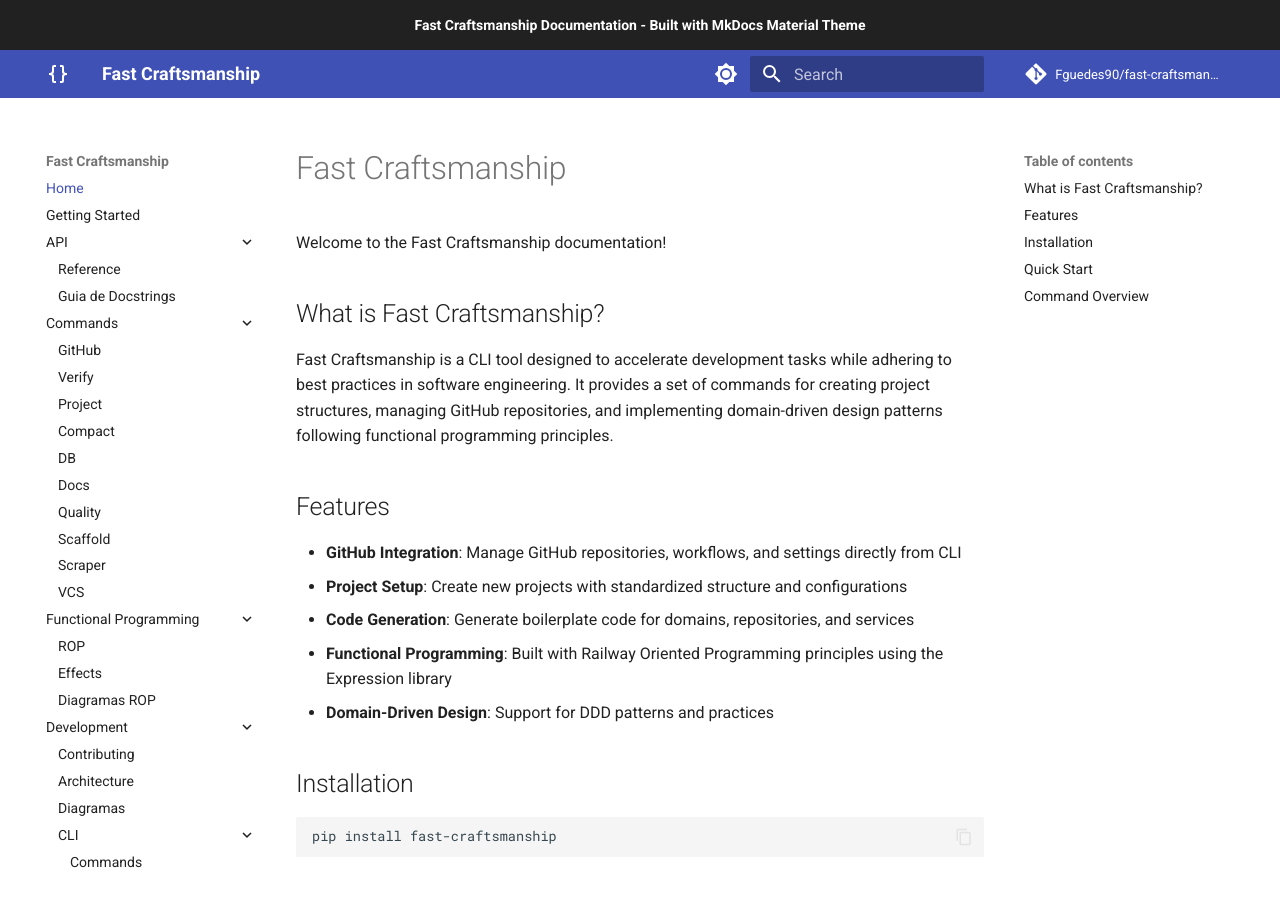
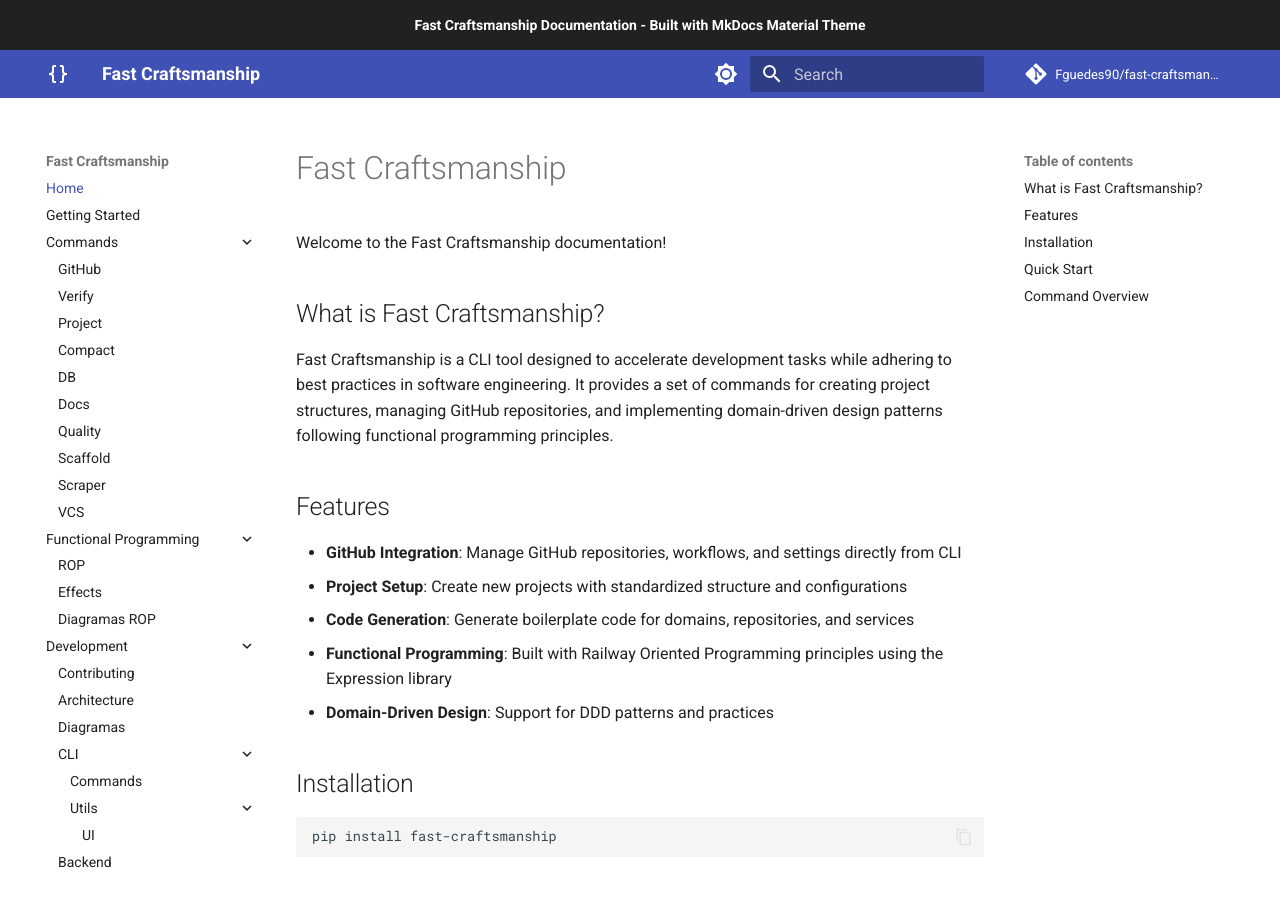
Before and after one commit to Fguedes90/fast-craftsmanship, an MkDocs documentation site: the page built from docs/index.md, in a window 1280 px wide and 900 px high. Built offline with MkDocs 1.6.1 and Material for MkDocs 9.7.7, drawn with Linux system fonts in a browser that asks for light colours; comment, search, counter and statistics services are not loaded; some of the changed lines change nothing that is shown.

Commit message:
refactor: reorganize navigation structure in mkdocs.yml to streamline documentation

```diff
--- a/mkdocs.yml
+++ b/mkdocs.yml
@@ -121,9 +121,6 @@
 nav:
   - Home: index.md
   - Getting Started: getting-started.md
-  - API:
-    - Reference: api/reference.md
-    - Guia de Docstrings: api/docstrings.md
   - Commands:
     - Overview: commands/index.md
     - GitHub: commands/github.md
@@ -153,19 +150,6 @@
         - UI: docs/cli/utils/ui.md
     - Backend:
       - Overview: docs/backend/index.md
-  - Dev Log:
-    - Backend Planning:
-      - Project Architecture: dev-log/backend-planing/01_project_archtecture.md
-      - Architecture Analysis: dev-log/backend-planing/architecture_analysis.md
-      - Architecture Decision Record: dev-log/backend-planing/architecture_decision_record.md
-      - Architecture Verification: dev-log/backend-planing/architecture_verification.md
-      - AST ROP Metric: dev-log/backend-planing/ast-rop-metric.md
-      - Backend Plan: dev-log/backend-planing/backend-plan.md
-      - Dependency Injection: dev-log/backend-planing/dependency_injection.md
-      - Development Workflow: dev-log/backend-planing/development-workflow.md
-      - Domain Driven Design: dev-log/backend-planing/domain_driven_design.md
-      - Implementation Plan: dev-log/backend-planing/implementation-plan.md
-      - Layer Boundaries: dev-log/backend-planing/layer_boundaries.md
-      - Repository Patterns: dev-log/backend-planing/repository_patterns.md
-    - CLI Fast Craftsmanship:
-      - CLI and Snippets Plan: dev-log/cli-fast-craftsmanship/cli-and-snippets-plan.md
+  - API:
+    - Reference: api/reference.md
+    - Guia de Docstrings: api/docstrings.md
```
